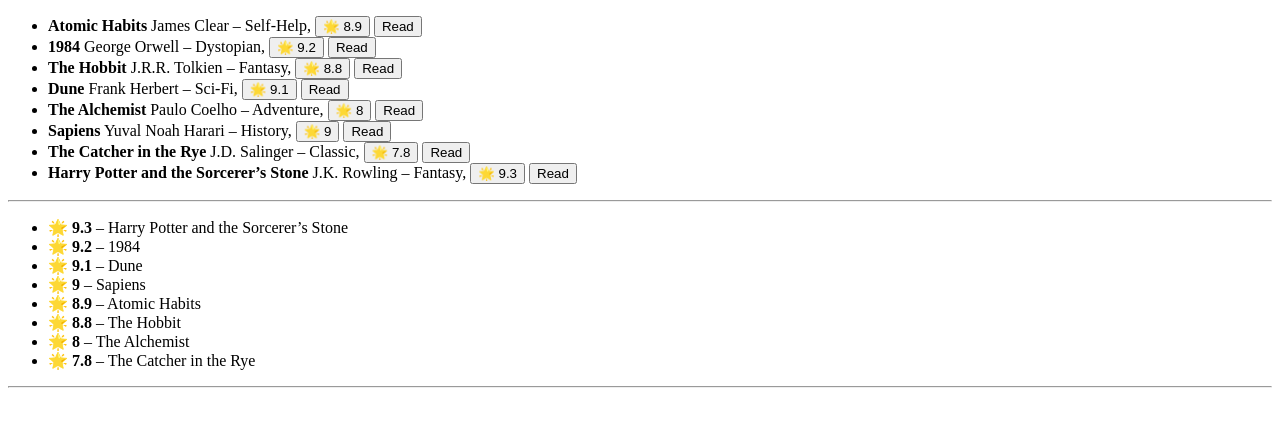
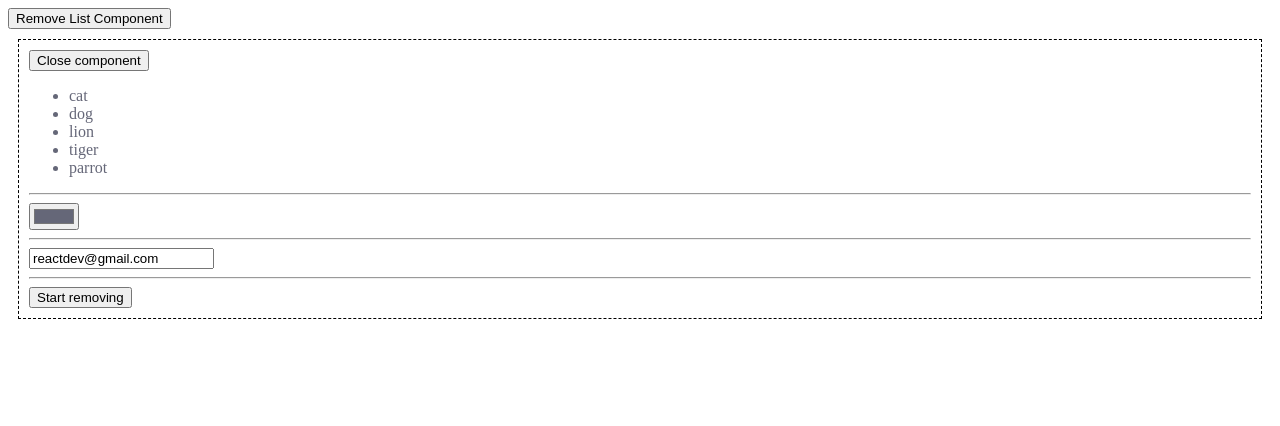
Before and after one commit to brightestsirius/React_32, a React (Vite) app in the folder lesson_03/: page / in a window 1280 px wide. Shown: the top 426 px of the page. Built offline with nearby package versions, Linux system fonts and the light colour scheme.

Commit message:
lesson_03 – intro useState

```diff
--- a/lesson_03/src/App.jsx
+++ b/lesson_03/src/App.jsx
@@ -1,9 +1,15 @@
-import Books from "./components/Books/Books";
+import { useState } from "react";
+import List from "./components/useEffect/List";
 
 export default function App() {
+  const [isList, setIsList] = useState(true);
+
   return (
     <>
-      <Books />
+      <button onClick={() => setIsList((prevState) => !prevState)}>
+        {!isList ? `Show` : `Remove`} List Component
+      </button>
+      {isList && <List closeComponent={() => setIsList(false)} />}
     </>
   );
 }
--- /dev/null
+++ b/lesson_03/src/components/useEffect/List.jsx
@@ -0,0 +1,83 @@
+import { useState, useEffect, useRef } from "react";
+
+// 🔄🟢🟡🔴
+
+export default function List({ closeComponent }) {
+  const [list, setList] = useState([`cat`, `dog`, `lion`, `tiger`, `parrot`]);
+  const [color, setColor] = useState(`#656778`);
+  const [user, setUser] = useState({
+    position: `React dev`,
+    email: `reactdev@gmail.com`,
+  });
+  const [isRemoving, setIsRemoving] = useState(false);
+  const intervalId = useRef();
+
+  useEffect(() => {
+    console.log(`🟢 mount`);
+
+    return () => {
+      console.log(`🔴 unmount`);
+      intervalId.current && clearInterval(intervalId.current);
+    };
+  }, []);
+
+  useEffect(() => {
+    console.log(`🟢 Start connection with`, user.email);
+
+    return () => {
+      console.log(`🔴 Stop connection with`, user.email);
+    };
+  }, [user.email]);
+
+  useEffect(() => {
+    if (!list.length) {
+      intervalId.current && clearInterval(intervalId.current);
+      setIsRemoving(false);
+    }
+  }, [list]);
+
+  const removeItems = () => {
+    intervalId.current = setInterval(() => {
+      console.log(`in interval`);
+      setList((prevState) => prevState.slice(0, -1));
+    }, 1000);
+
+    setIsRemoving(true);
+  };
+
+  const stopRemoveItems = () => {
+    clearInterval(intervalId.current);
+    setIsRemoving(false);
+  };
+
+  return list.length ? (
+    <div
+      style={{ border: `1px dashed black`, padding: `10px`, margin: `10px` }}
+    >
+      <button onClick={closeComponent}>Close component</button>
+      <ul style={{ color }}>
+        {list.map((item) => (
+          <li key={item}>{item}</li>
+        ))}
+      </ul>
+      <hr />
+      <input
+        type="color"
+        value={color}
+        onChange={(e) => setColor(e.target.value)}
+      />
+      <hr />
+      <input
+        type="email"
+        defaultValue={user.email}
+        onBlur={(e) =>
+          setUser((prevState) => ({ ...prevState, email: e.target.value }))
+        }
+      />
+      <hr />
+      <button onClick={!isRemoving ? removeItems : stopRemoveItems}>
+        {!isRemoving ? `Start` : `Stop`} removing
+      </button>
+    </div>
+  ) : null;
+}
--- a/lesson_03/src/main.jsx
+++ b/lesson_03/src/main.jsx
@@ -1,6 +1,6 @@
 import { createRoot } from "react-dom/client";
 import App from "./App.jsx";
 
-// 🌟
+// 🌟🔄🟢🟡🔴
 
 createRoot(document.getElementById("root")).render(<App />);
```
